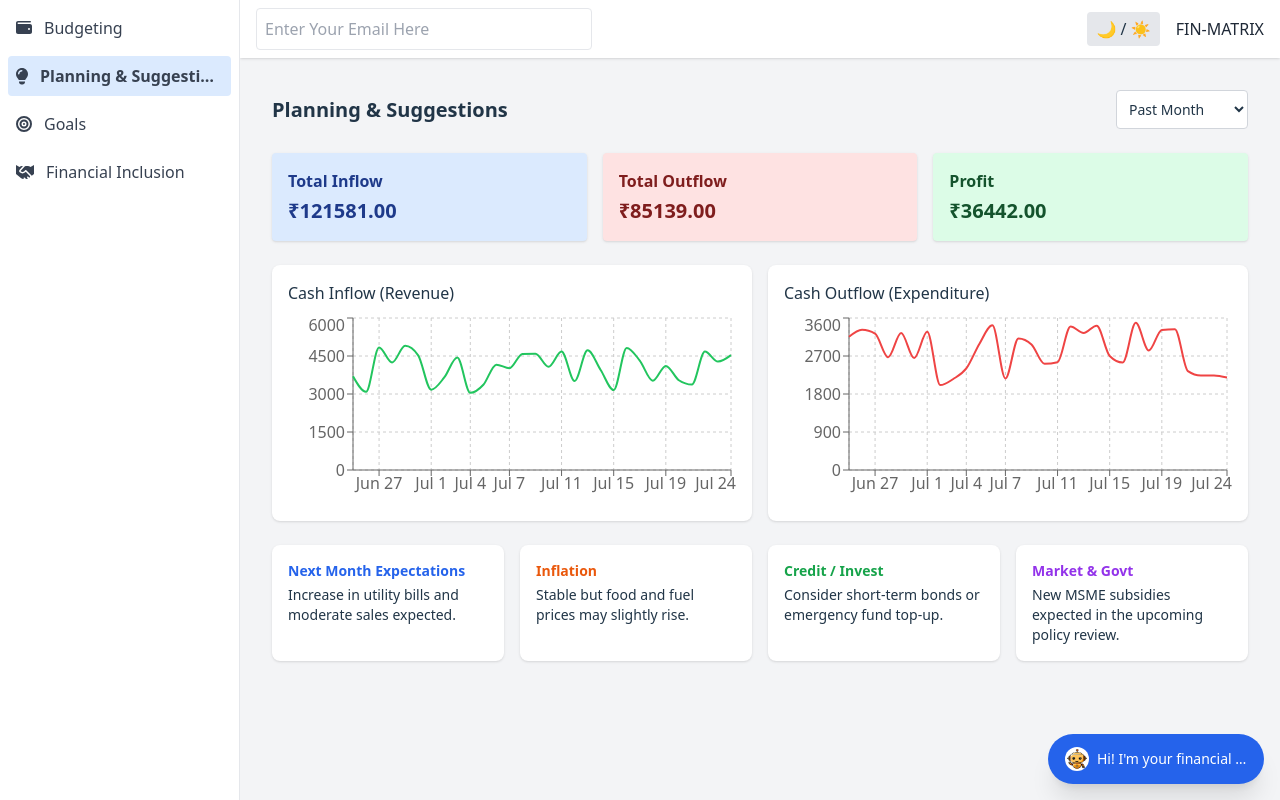
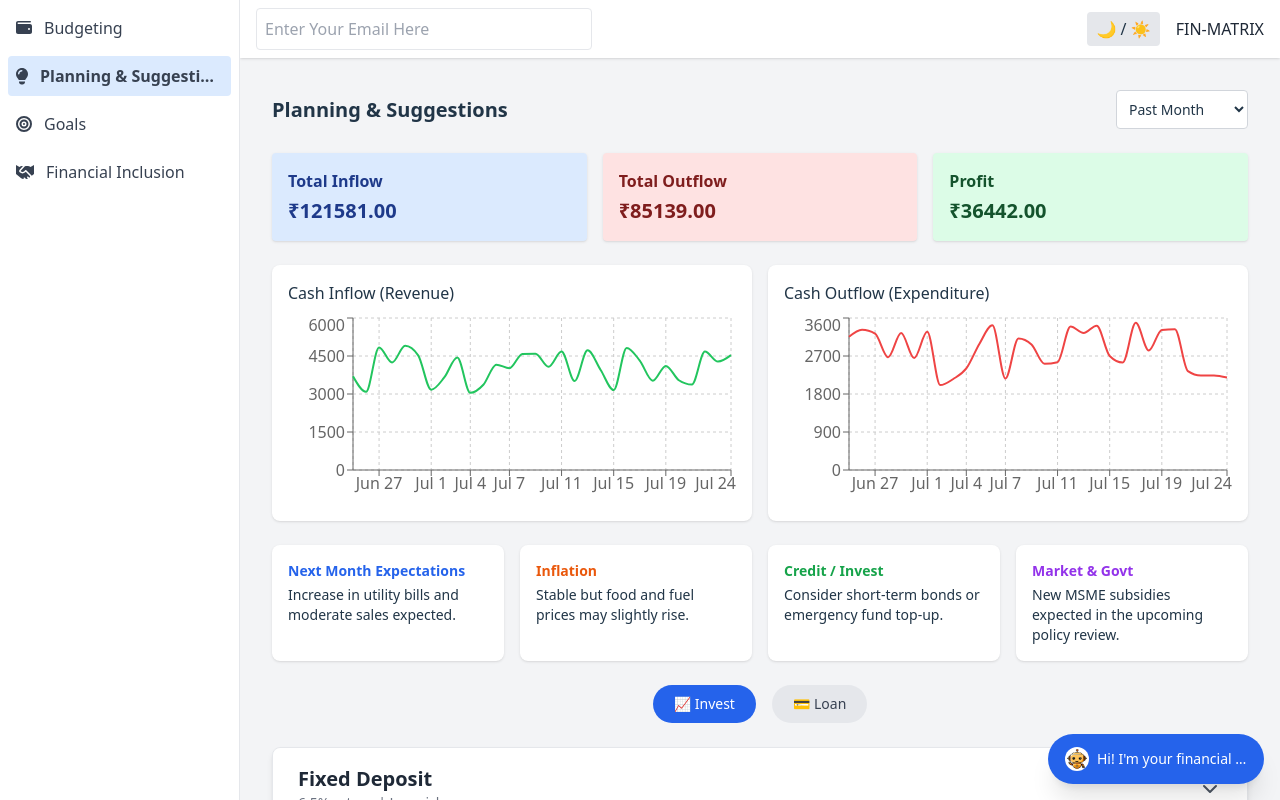
Before and after one commit to Navya2804/NextStep-Finance, a React (Vite) app in the folder frontend/: page /planning in a window 1280 px wide. Built offline with nearby package versions, Linux system fonts and the light colour scheme.

Commit message:
added lucid chart

```diff
--- a/frontend/package.json
+++ b/frontend/package.json
@@ -20,6 +20,7 @@
     "chart.js": "^4.5.0",
     "dayjs": "^1.11.13",
     "framer-motion": "^12.23.9",
+    "lucide-react": "^0.525.0",
     "react": "^19.1.0",
     "react-chartjs-2": "^5.3.0",
     "react-dom": "^19.1.0",
--- a/frontend/src/components/Planning.jsx
+++ b/frontend/src/components/Planning.jsx
@@ -9,6 +9,7 @@ import {
   ResponsiveContainer,
 } from "recharts";
 import dayjs from "dayjs";
+import FinancialInclusion from "./FinancialInclusion";
 
 // Generate 30-day mock data
 const generateDailyData = () => {
@@ -160,7 +161,9 @@ const Planning = () => {
           </h4>
           <p>New MSME subsidies expected in the upcoming policy review.</p>
         </div>
+
       </div>
+      <FinancialInclusion />
     </div>
   );
 };
--- a/frontend/src/components/Sidebar.jsx
+++ b/frontend/src/components/Sidebar.jsx
@@ -14,15 +14,11 @@ const Sidebar = () => {
   const [hover, setHover] = useState(false);
 
 
-
 const links = [
-  // { to: '/', icon: faHome, label: 'Home' },
   { to: '/budgeting', icon: faWallet, label: 'Budgeting' },
   { to: '/planning', icon: faLightbulb, label: 'Planning & Suggestions' },
   { to: '/goals', icon: faBullseye, label: 'Goals' },
   { to: '/inclusion', icon: faHandshake, label: 'Financial Inclusion' },
-  // { to: '/profile', icon: faUser, label: 'Personal information' },
-  // { to: '/contact', icon: faEnvelope, label: 'Contact Us ' },
 ];
 
   return (
```
